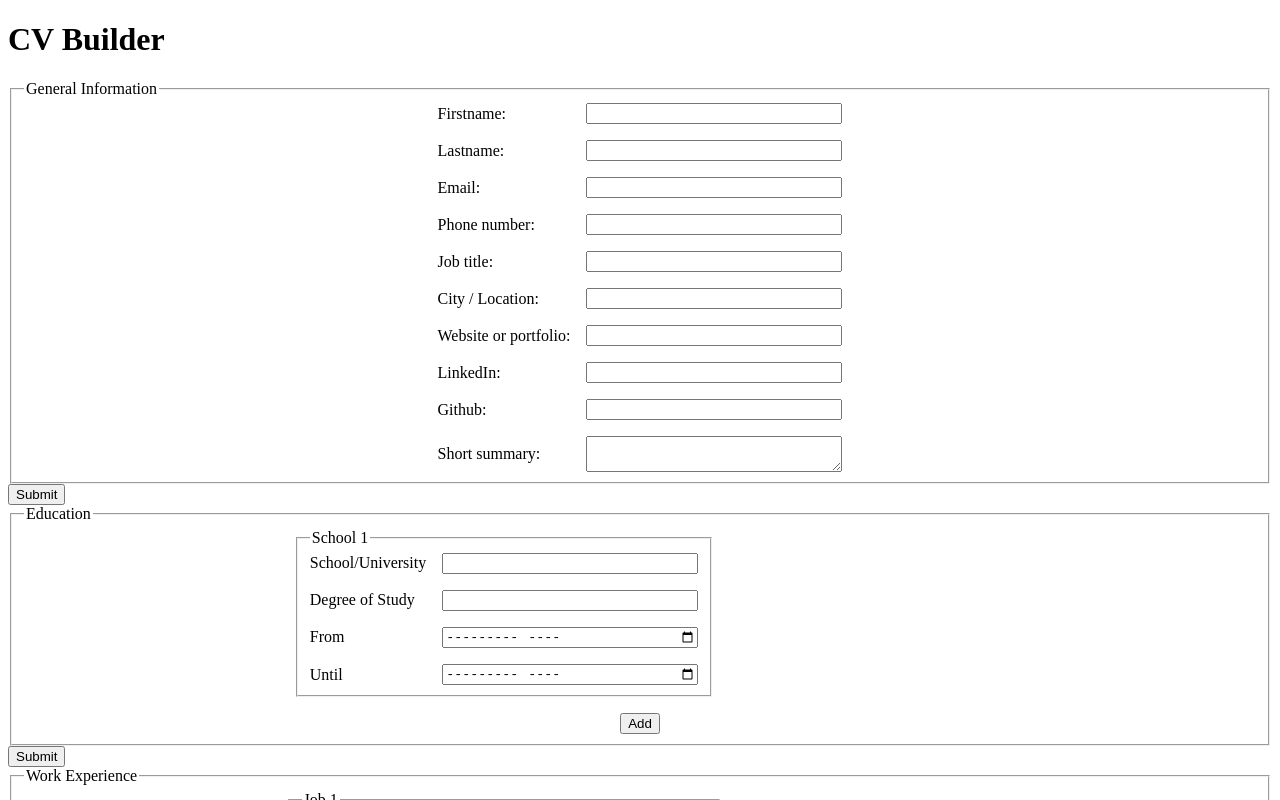
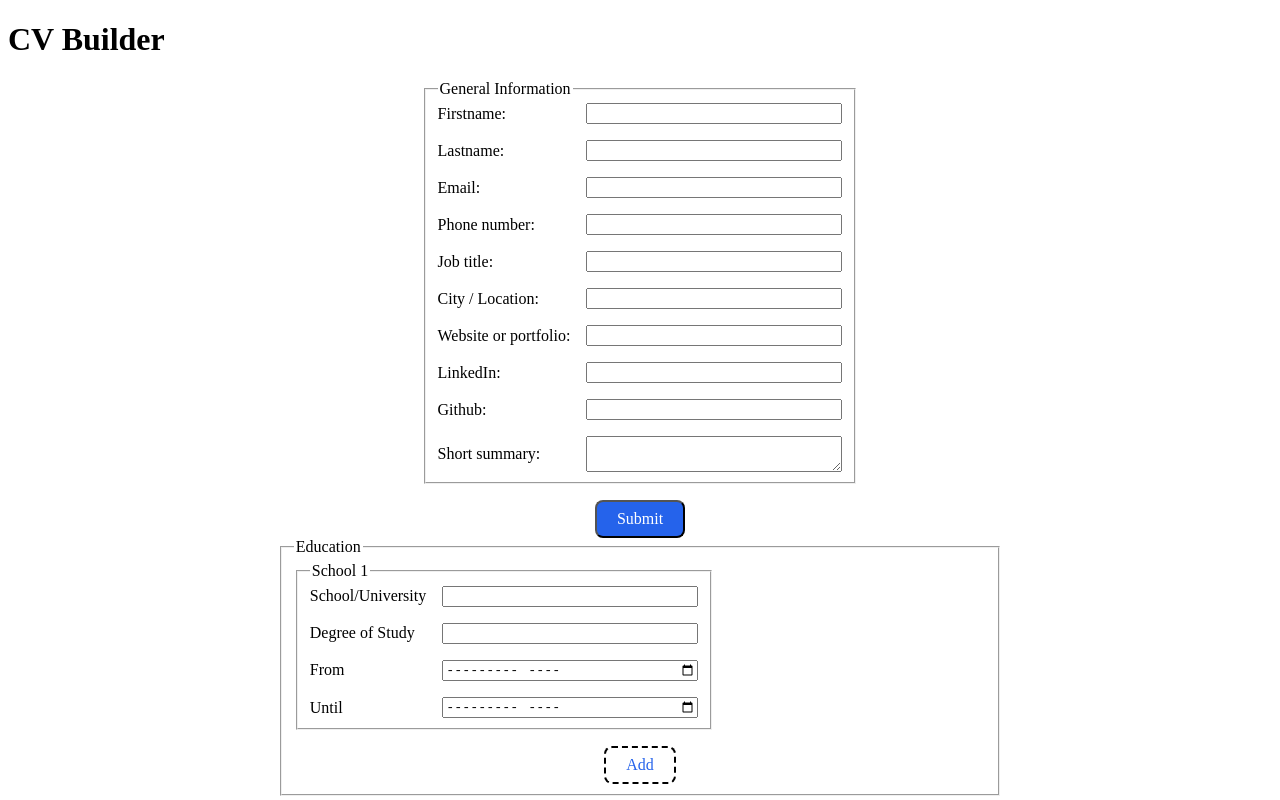
Before and after one commit to whyitboi/cv-app, a React (Vite) app: page / in a window 1280 px wide. Shown: the top 800 px of the page. Built offline with nearby package versions, Linux system fonts and the light colour scheme.

Commit message:
Adds button styling

```diff
--- a/src/components/Education.jsx
+++ b/src/components/Education.jsx
@@ -93,6 +93,7 @@ export function Education() {
                 type="button"
                 onClick={() => removeSchool(school.id)}
                 aria-label={`Remove school ${index + 1}`}
+                className="remove-btn"
               >
                 Remove
               </button>
@@ -100,7 +101,7 @@ export function Education() {
           </fieldset>
         ))}
 
-        <button type="button" onClick={() => addSchool()}>
+        <button type="button" onClick={() => addSchool()} className="add-btn">
           Add
         </button>
       </fieldset>
--- a/src/components/WorkExperience.jsx
+++ b/src/components/WorkExperience.jsx
@@ -102,13 +102,14 @@ export function WorkExperience() {
                 type="button"
                 onClick={() => removeJob(job.id)}
                 aria-label={`Remove job ${index + 1}`}
+                className="remove-btn"
               >
                 Remove
               </button>
             )}
           </fieldset>
         ))}
-        <button type="button" onClick={() => addJob()}>
+        <button type="button" onClick={() => addJob()} className="add-btn">
           Add
         </button>
       </fieldset>
--- a/src/styles/style.css
+++ b/src/styles/style.css
@@ -1,114 +1,14 @@
-/* :root {
-  --text: #6b6375;
-  --text-h: #08060d;
-  --bg: #fff;
-  --border: #e5e4e7;
-  --code-bg: #f4f3ec;
-  --accent: #aa3bff;
-  --accent-bg: rgba(170, 59, 255, 0.1);
-  --accent-border: rgba(170, 59, 255, 0.5);
-  --social-bg: rgba(244, 243, 236, 0.5);
-  --shadow:
-    rgba(0, 0, 0, 0.1) 0 10px 15px -3px, rgba(0, 0, 0, 0.05) 0 4px 6px -2px;
-
-  --sans: system-ui, "Segoe UI", Roboto, sans-serif;
-  --heading: system-ui, "Segoe UI", Roboto, sans-serif;
-  --mono: ui-monospace, Consolas, monospace;
-
-  font: 18px/145% var(--sans);
-  letter-spacing: 0.18px;
-  color-scheme: light dark;
-  color: var(--text);
-  background: var(--bg);
-  font-synthesis: none;
-  text-rendering: optimizeLegibility;
-  -webkit-font-smoothing: antialiased;
-  -moz-osx-font-smoothing: grayscale;
-
-  @media (max-width: 1024px) {
-    font-size: 16px;
-  }
+:root {
+  --accent: #2563eb;
+  --accent-dark: #1d4ed8 @media (max-width: 1024px) {font-size: 16px;};
+  --danger: #dc2626;
 }
 
-@media (prefers-color-scheme: dark) {
-  :root {
-    --text: #9ca3af;
-    --text-h: #f3f4f6;
-    --bg: #16171d;
-    --border: #2e303a;
-    --code-bg: #1f2028;
-    --accent: #c084fc;
-    --accent-bg: rgba(192, 132, 252, 0.15);
-    --accent-border: rgba(192, 132, 252, 0.5);
-    --social-bg: rgba(47, 48, 58, 0.5);
-    --shadow:
-      rgba(0, 0, 0, 0.4) 0 10px 15px -3px, rgba(0, 0, 0, 0.25) 0 4px 6px -2px;
-  }
-
-  #social .button-icon {
-    filter: invert(1) brightness(2);
-  }
+form {
+  display: grid;
+  justify-items: center;
+  gap: 1rem;
 }
-
-body {
-  margin: 0;
-}
-
-#root {
-  width: 1126px;
-  max-width: 100%;
-  margin: 0 auto;
-  text-align: center;
-  border-inline: 1px solid var(--border);
-  min-height: 100svh;
-  display: flex;
-  flex-direction: column;
-  box-sizing: border-box;
-}
-
-h1,
-h2 {
-  font-family: var(--heading);
-  font-weight: 500;
-  color: var(--text-h);
-}
-
-h1 {
-  font-size: 56px;
-  letter-spacing: -1.68px;
-  margin: 32px 0;
-  @media (max-width: 1024px) {
-    font-size: 36px;
-    margin: 20px 0;
-  }
-}
-h2 {
-  font-size: 24px;
-  line-height: 118%;
-  letter-spacing: -0.24px;
-  margin: 0 0 8px;
-  @media (max-width: 1024px) {
-    font-size: 20px;
-  }
-}
-p {
-  margin: 0;
-}
-
-code,
-.counter {
-  font-family: var(--mono);
-  display: inline-flex;
-  border-radius: 4px;
-  color: var(--text-h);
-}
-
-code {
-  font-size: 15px;
-  line-height: 135%;
-  padding: 4px 8px;
-  background: var(--code-bg);
-}*/
 fieldset {
   display: grid;
   grid-template-columns: max-content minmax(0, 16rem);
@@ -125,3 +25,41 @@ label {
   grid-template-columns: subgrid;
   align-items: center;
 }
+/*Button Styling*/
+button {
+  font: inherit;
+  padding: 0.5rem 1.25rem;
+  border-radius: 0.5rem;
+  border: 2px solid var (--accent);
+  background: transparent;
+  color: var(--accent);
+  cursor: pointer;
+}
+
+button:hover {
+  background: color-mix(in srgb, var(--accent) 10%, transparent);
+}
+button:focus-visible {
+  outline: 3px solid var (--accent);
+  outline-offset: 2px;
+}
+button[type="submit"] {
+  background: var(--accent);
+  color: white;
+}
+button[type="submit"]:hover {
+  background: var(--accent-dark);
+  background-color: var(--accent-dark);
+  color: var(--accent); /*this wasn't in what you gave me*/
+}
+.add-btn {
+  border-style: dashed;
+}
+.remove-btn {
+  border: none;
+  color: var(--danger);
+  padding: 0.25rem 0.5rem;
+}
+.remove-btn:hover {
+  background: color-mix(in srgb, var(--danger) 10%, transparent);
+}
```
